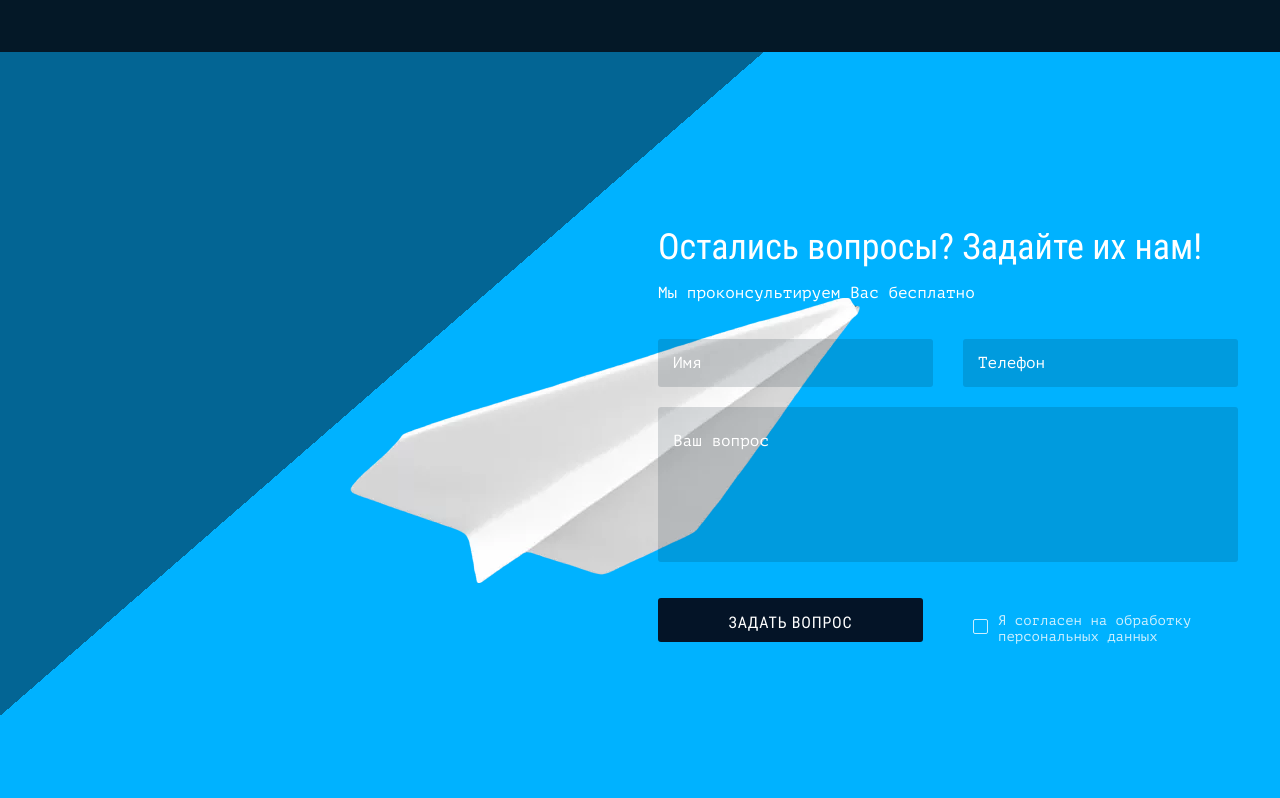
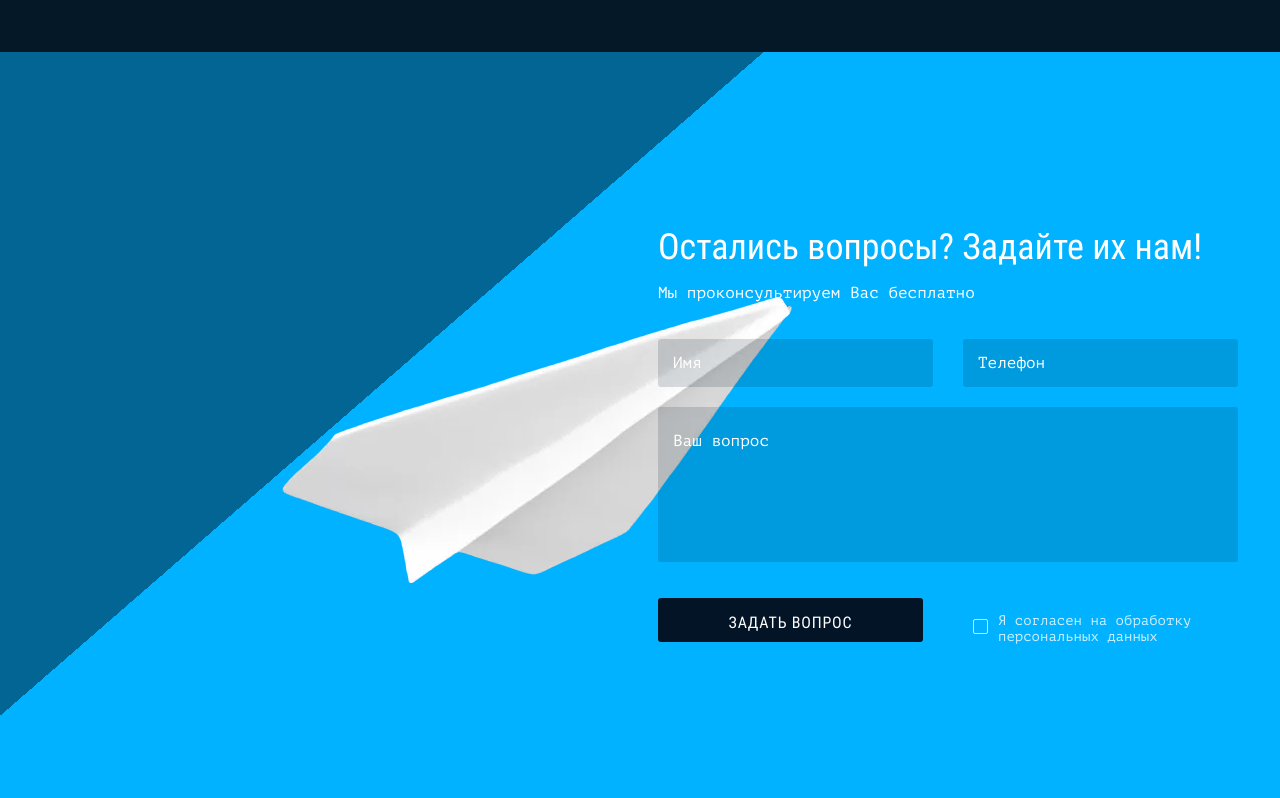
Before and after one commit to Gcusok/smart-device, a website built with webpack: page source/index.html in a window 1280 px wide. Shown: the part 3077-3875 px from the top of the page. Built offline with nearby package versions, Linux system fonts and the light colour scheme; files whose address does not match are found by name.

Commit message:
Вносит правки на соответствие с критериями

```diff
--- a/source/sass/blocks/feedback.scss
+++ b/source/sass/blocks/feedback.scss
@@ -33,7 +33,7 @@
   &__icon {
     position: absolute;
     top: 246px;
-    left: 350px;
+    left: 22%;
 
     z-index: 1;
 
```
Also changed, not shown: build/css/style.css, build/css/style.min.css, 1 other file.
